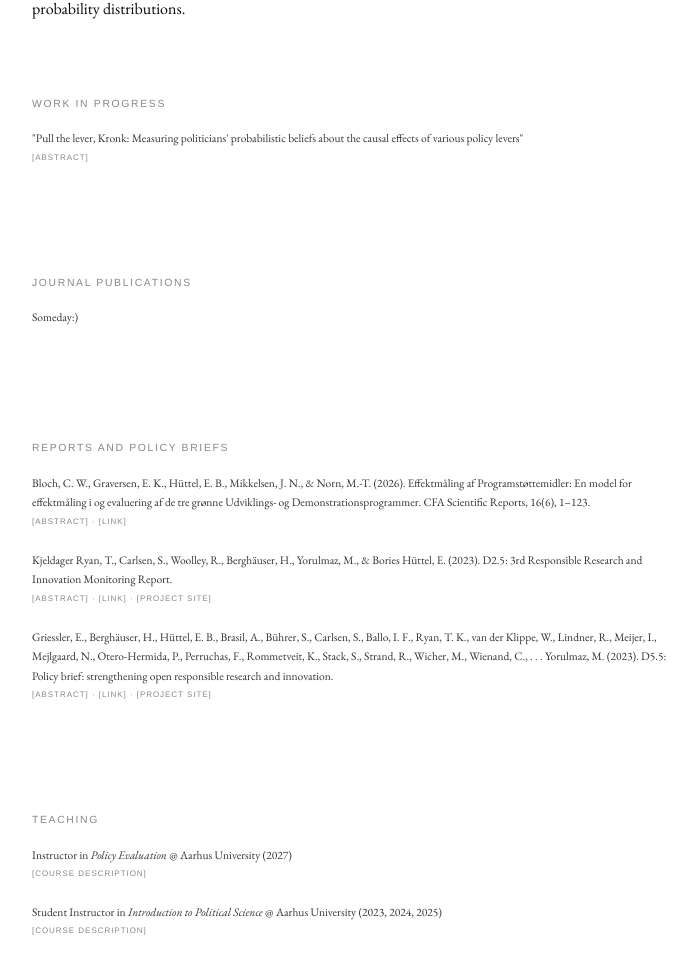
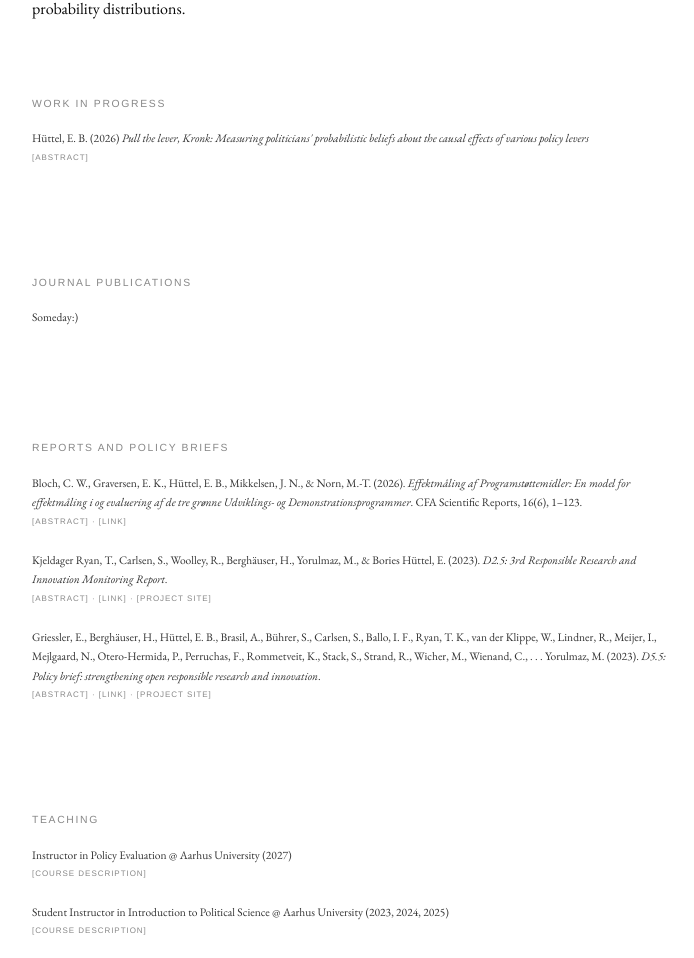
Before and after one commit to emil-bories-huttel/emil-bories-huttel.github.io, a plain HTML site: page index.html in a window 1280 px wide. Shown: the part 294-1252 px from the top of the page, without its empty margins (210-904 px from the left). Drawn offline with nearby package versions, Linux system fonts and the light colour scheme; a web font is replaced by a local one.

Commit message:
more italics

```diff
--- a/index.html
+++ b/index.html
@@ -264,7 +264,7 @@ body.inverted .research .abstract {
     <section class="research">
       <p class="label">Work in progress</p>
       <div class="paper">
-    <p>"Pull the lever, Kronk: Measuring politicians' probabilistic beliefs about the causal effects of various policy levers"</p>
+    <p>Hüttel, E. B. (2026) <i>Pull the lever, Kronk: Measuring politicians' probabilistic beliefs about the causal effects of various policy levers</i></p>
     <div class="paper-links">
       <details><summary>[abstract]</summary></details>
     </div>
@@ -283,7 +283,7 @@ body.inverted .research .abstract {
       <p class="label">Reports and Policy Briefs</p>
 
               <div class="paper">
-    <p>Bloch, C. W., Graversen, E. K., Hüttel, E. B., Mikkelsen, J. N., & Norn, M.-T. (2026). Effektmåling af Programstøttemidler: En model for effektmåling i og evaluering af de tre grønne Udviklings- og Demonstrationsprogrammer. CFA Scientific Reports, 16(6), 1–123. </p>
+    <p>Bloch, C. W., Graversen, E. K., Hüttel, E. B., Mikkelsen, J. N., & Norn, M.-T. (2026). <i>Effektmåling af Programstøttemidler: En model for effektmåling i og evaluering af de tre grønne Udviklings- og Demonstrationsprogrammer</i>. CFA Scientific Reports, 16(6), 1–123. </p>
     <div class="paper-links">
       <details><summary>[abstract]</summary></details>
       &middot; <a href="https://doi.org/10.7146/cfasr.v16i6.170937" target="_blank" rel="noopener">[link]</a>
@@ -291,7 +291,7 @@ body.inverted .research .abstract {
     <p class="abstract">This report presents a shared model for impact measurement and evaluation of the three Danish green Development and Demonstration Programmes (UDPs): the Energy Technology Development and Demonstration Programme (EUDP), the Green Development and Demonstration Programme (GUDP), and the Environmental Technology Development and Demonstration Programme (MUDP). It was prepared by the Danish Centre for Studies in Research and Research Policy (CFA) at Aarhus University and commissioned by the Danish Energy Agency, the Danish Environmental Protection Agency, and the Danish Agricultural Agency.</p>
   </div>
               <div class="paper">
-    <p>Kjeldager Ryan, T., Carlsen, S., Woolley, R., Berghäuser, H., Yorulmaz, M., & Bories Hüttel, E. (2023). D2.5: 3rd Responsible Research and Innovation Monitoring Report.</p>
+    <p>Kjeldager Ryan, T., Carlsen, S., Woolley, R., Berghäuser, H., Yorulmaz, M., & Bories Hüttel, E. (2023). <i>D2.5: 3rd Responsible Research and Innovation Monitoring Report</i>.</p>
     <div class="paper-links">
       <details><summary>[abstract]</summary></details>
       &middot; <a href="https://zenodo.org/records/10619884" target="_blank" rel="noopener">[link]</a>
@@ -300,7 +300,7 @@ body.inverted .research .abstract {
     <p class="abstract">The “Scientific understanding and provision of an enhanced and robust monitoring system for RRI” (SUPER MoRRI) project contributes to monitoring Responsible Research and Innovation (RRI). Over the duration of the project, three monitoring reports were to be delivered. The report at hand (Deliverable D2.5) is the third in this series. MR1 presented 26 national-level indicators for the EU27, Norway and the UK, drawn mainly from secondary sources such as Eurostat, She Figures, Web of Science, Unpaywall and Eurobarometer, and mostly concerned with gender equality and open access. MR2 updated these and added first indicators from the project’s own empirical studies: a survey of more than 50 research funding organisations (RFOs), data on 122 European universities (RPOs), and a study of gendered eco-innovations. MR3 updates the secondary indicators where possible and expands the empirical ones. These cover RFOs’ funding priorities, instrument design and grant assessment, and universities’ RRI policies, strategies and implementation. MR3 also adds descriptive results from a new large-scale researcher survey (RESU) on European researchers’ RRI practices, perceptions, motivations, barriers and perceived benefits.</p>
   </div>
               <div class="paper">
-    <p>Griessler, E., Berghäuser, H., Hüttel, E. B., Brasil, A., Bührer, S., Carlsen, S., Ballo, I. F., Ryan, T. K., van der Klippe, W., Lindner, R., Meijer, I., Mejlgaard, N., Otero-Hermida, P., Perruchas, F., Rommetveit, K., Stack, S., Strand, R., Wicher, M., Wienand, C., . . . Yorulmaz, M. (2023). D5.5: Policy brief: strengthening open responsible research and innovation.</p>
+    <p>Griessler, E., Berghäuser, H., Hüttel, E. B., Brasil, A., Bührer, S., Carlsen, S., Ballo, I. F., Ryan, T. K., van der Klippe, W., Lindner, R., Meijer, I., Mejlgaard, N., Otero-Hermida, P., Perruchas, F., Rommetveit, K., Stack, S., Strand, R., Wicher, M., Wienand, C., . . . Yorulmaz, M. (2023). <i>D5.5: Policy brief: strengthening open responsible research and innovation</i>.</p>
     <div class="paper-links">
       <details><summary>[abstract]</summary></details>
       &middot; <a href="https://zenodo.org/records/10653867" target="_blank" rel="noopener">[link]</a>
@@ -314,14 +314,14 @@ body.inverted .research .abstract {
   <p class="label">Teaching</p>
 
             <div class="paper">
-    <p>Instructor in <i>Policy Evaluation</i> @ Aarhus University (2027)</p>
+    <p>Instructor in Policy Evaluation @ Aarhus University (2027)</p>
     <div class="paper-links">
       <details><summary>[course description]</summary></details>
     </div>
     <p class="abstract">This course trains sixth semester bachelor students’ analytical skills in designing and assessing policy evaluations using theory and methodological approaches. It introduces students to evaluation and implementation, including the experimental and quasi-experimental methods used to evaluate policies. It also provides the theoretical and methodological insight needed both to critically assess the scope and validity of existing policy evaluations and to design fruitful evaluations. Finally, the course gives students insight into, and a critical understanding of, the possibilities for the use and misuse of policy evaluations.</p>
   </div>
             <div class="paper">
-    <p>Student Instructor in <i>Introduction to Political Science</i> @ Aarhus University (2023, 2024, 2025)</p>
+    <p>Student Instructor in Introduction to Political Science @ Aarhus University (2023, 2024, 2025)</p>
     <div class="paper-links">
       <details><summary>[course description]</summary></details>
     </div>
```
